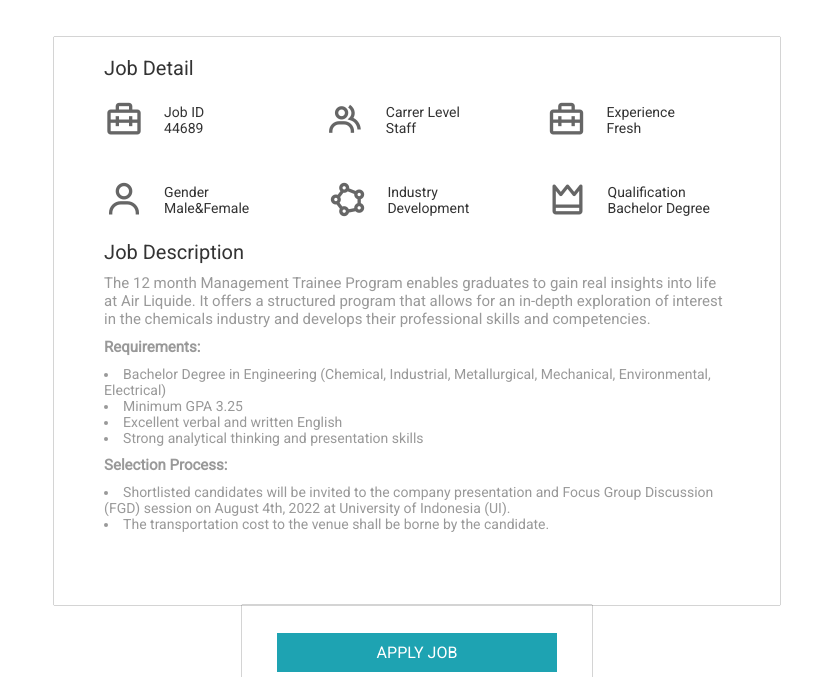
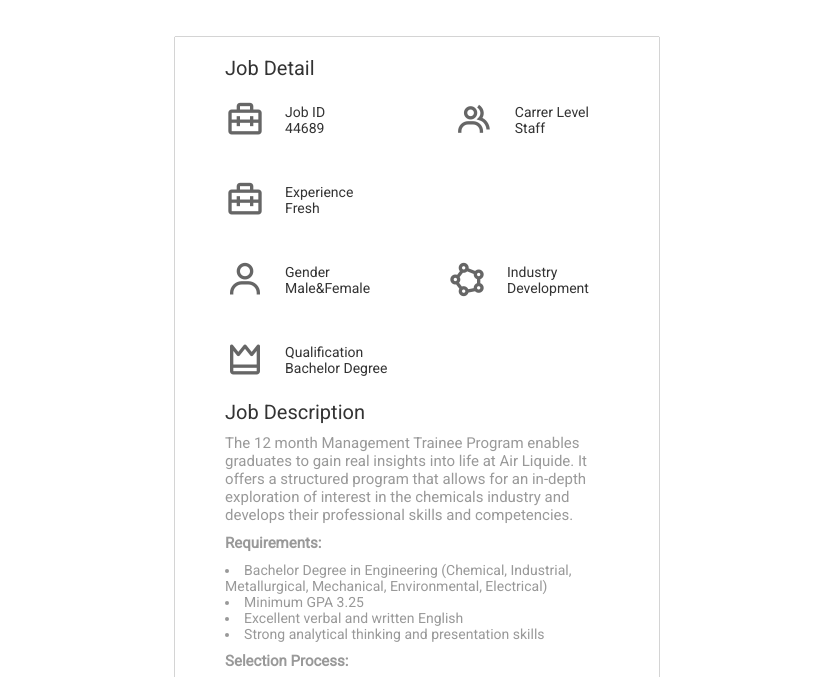
Before and after one commit to CalDev-id/JobDesk, a plain HTML site: page index.html in a window 1280 px wide. Shown: the part 653-1330 px from the top of the page, without its empty margins (223-1056 px from the left). Drawn offline with nearby package versions, Linux system fonts and the light colour scheme.

Commit message:
Add files via upload

```diff
--- a/jobdetail.css
+++ b/jobdetail.css
@@ -614,7 +614,8 @@ footer {
         margin-right: 50px;
     }
     .main2container {
-        max-width: 730px;
+        max-width: 60%;
+        margin-bottom: 50px;
     }
     .main3 {
         max-width: 60%;
```
